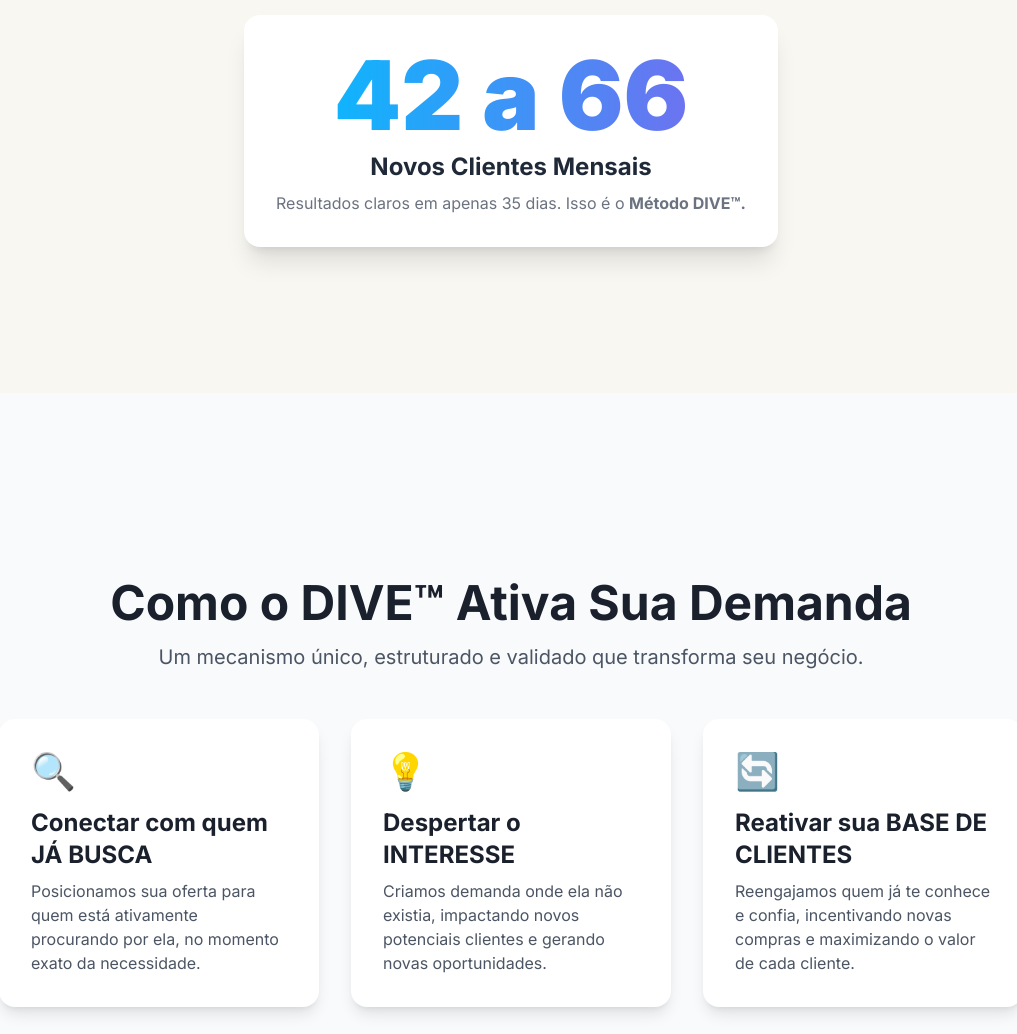
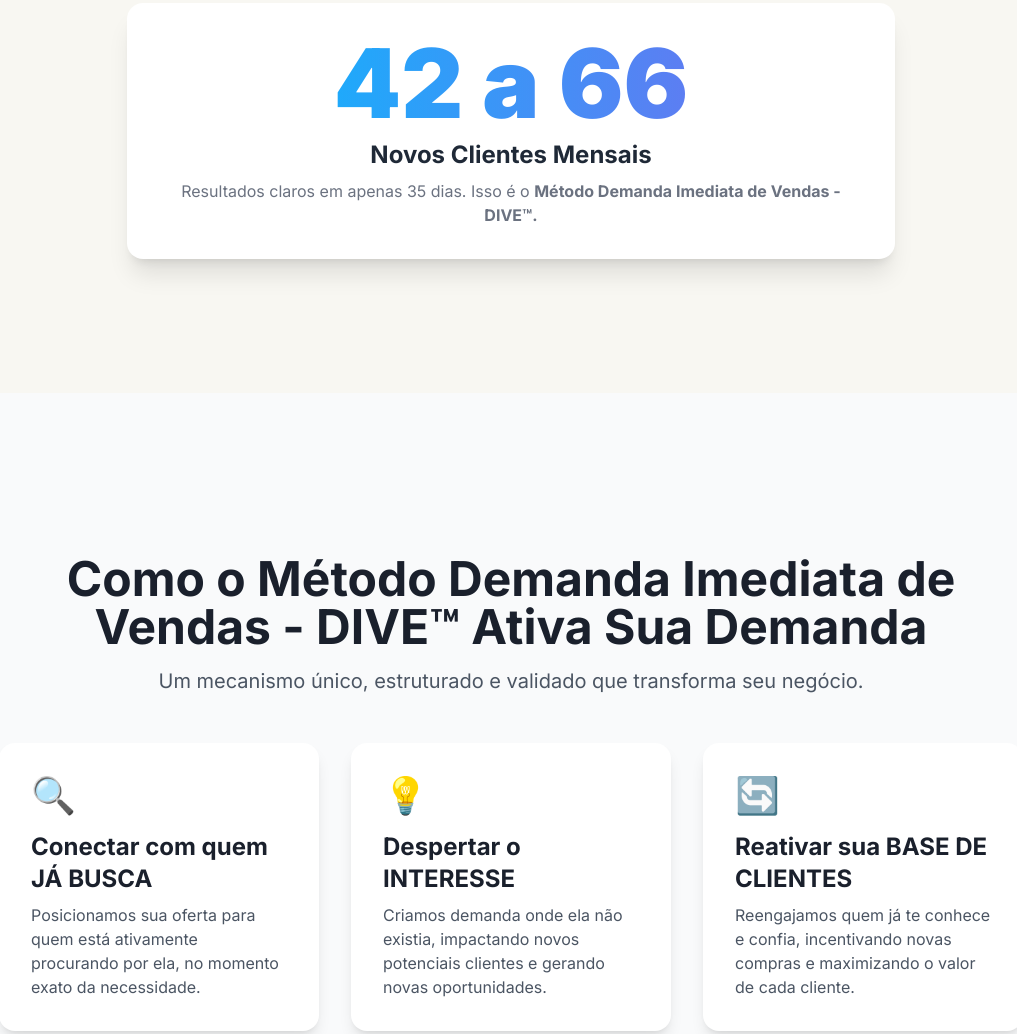
Before and after one commit to escalanomaximo/metodo-dive, a plain HTML site: page index.html in a window 1280 px wide. Shown: the part 1207-2241 px from the top of the page, without its empty margins (129-1146 px from the left). Drawn offline with nearby package versions, Linux system fonts and the light colour scheme.

Commit message:
Update index.html

```diff
--- a/index.html
+++ b/index.html
@@ -83,14 +83,14 @@
                 <div class="bg-white p-8 rounded-2xl shadow-xl inline-block">
                     <div class="text-6xl md:text-8xl font-black gradient-text" id="client-counter">42 a 66</div>
                     <p class="text-xl md:text-2xl font-bold mt-2 text-gray-800">Novos Clientes Mensais</p>
-                    <p class="text-md text-gray-500 mt-2">Resultados claros em apenas 35 dias. Isso é o <span class="font-bold">Método DIVE™.</span></p>
+                    <p class="text-md text-gray-500 mt-2">Resultados claros em apenas 35 dias. Isso é o <span class="font-bold">Método Demanda Imediata de Vendas - DIVE™.</span></p>
                 </div>
             </div>
         </section>
 
         <section id="slide3" class="section bg-gray-50">
             <div class="max-w-5xl mx-auto text-center fade-in">
-                <h2 class="text-3xl md:text-5xl font-bold mb-4">Como o DIVE™ Ativa Sua Demanda</h2>
+                <h2 class="text-3xl md:text-5xl font-bold mb-4">Como o Método Demanda Imediata de Vendas - DIVE™ Ativa Sua Demanda</h2>
                 <p class="text-lg md:text-xl mb-12 text-gray-600">Um mecanismo único, estruturado e validado que transforma seu negócio.</p>
                 <div class="grid grid-cols-1 md:grid-cols-3 gap-8">
                     <div class="interactive-card bg-white p-8 rounded-2xl shadow-lg text-left">
@@ -117,7 +117,7 @@
                 <div class="text-6xl mb-6 pulse-animate">⏳</div>
                 <h2 class="text-4xl md:text-6xl font-black mb-4 tracking-tight">O Futuro Não Espera.</h2>
                 <p class="text-lg md:text-2xl text-gray-300 max-w-2xl mx-auto">
-                    Enquanto você decide, seus concorrentes agem. A demanda que deveria ser sua, está sendo engolida pela concorrência nesse exato MOMENTO. O Método DIVE™ é sua chance de ter previsibilidade real e CONSISTÊNCIA nos negócios, e a oportunidade para mudar o jogo HOJE é para aqueles que têm atitudes.
+                    Enquanto você decide, seus concorrentes agem. A demanda que deveria ser sua, está sendo engolida pela concorrência nesse exato MOMENTO. O Método Demanda Imediata de Vendas - DIVE™ é sua chance de ter previsibilidade real e CONSISTÊNCIA nos negócios, e a oportunidade para mudar o jogo HOJE é para aqueles que têm atitudes.
                 </p>
             </div>
         </section>
```
